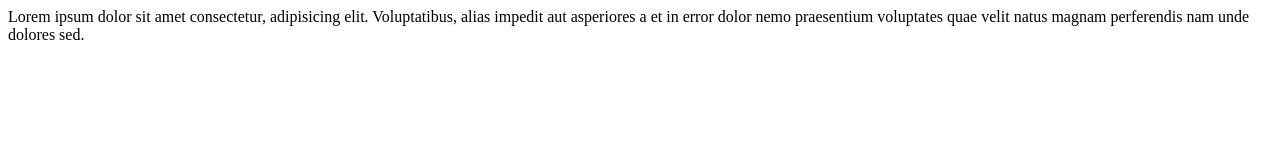
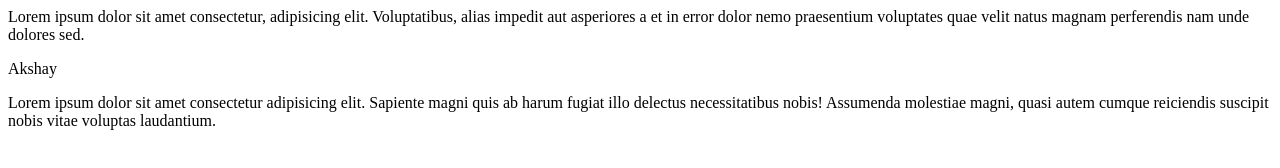
Before and after one commit to Akshay132690/Akshay132690.github.io, a plain HTML site: page index.html in a window 1280 px wide. Drawn offline with Linux system fonts and the light colour scheme.

Commit message:
Update index.html

```diff
--- a/index.html
+++ b/index.html
@@ -1,13 +1,20 @@
 <!DOCTYPE html>
 <html lang="en">
+
 <head>
     <meta charset="UTF-8">
     <meta http-equiv="X-UA-Compatible" content="IE=edge">
     <meta name="viewport" content="width=device-width, initial-scale=1.0">
     <title>Github Repository</title>
 </head>
+
 <body>
-    Lorem ipsum dolor sit amet consectetur, adipisicing elit. Voluptatibus, alias impedit aut asperiores a et in error dolor nemo praesentium voluptates quae velit natus magnam perferendis nam unde dolores sed.
+    Lorem ipsum dolor sit amet consectetur, adipisicing elit. Voluptatibus, alias impedit aut asperiores a et in error
+    dolor nemo praesentium voluptates quae velit natus magnam perferendis nam unde dolores sed.
+    <p>Akshay</p>
+    Lorem ipsum dolor sit amet consectetur adipisicing elit. Sapiente magni quis ab harum fugiat illo delectus
+    necessitatibus nobis! Assumenda molestiae magni, quasi autem cumque reiciendis suscipit nobis vitae voluptas
+    laudantium.
+</body>
 
-</body>
 </html>
```
